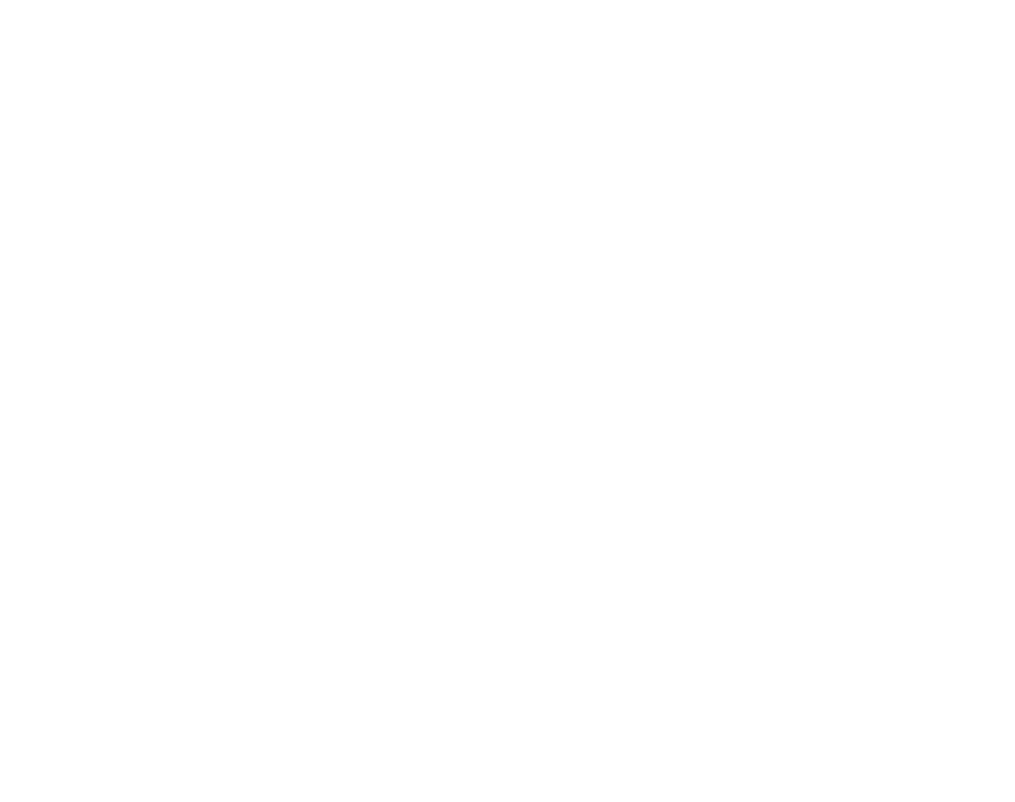
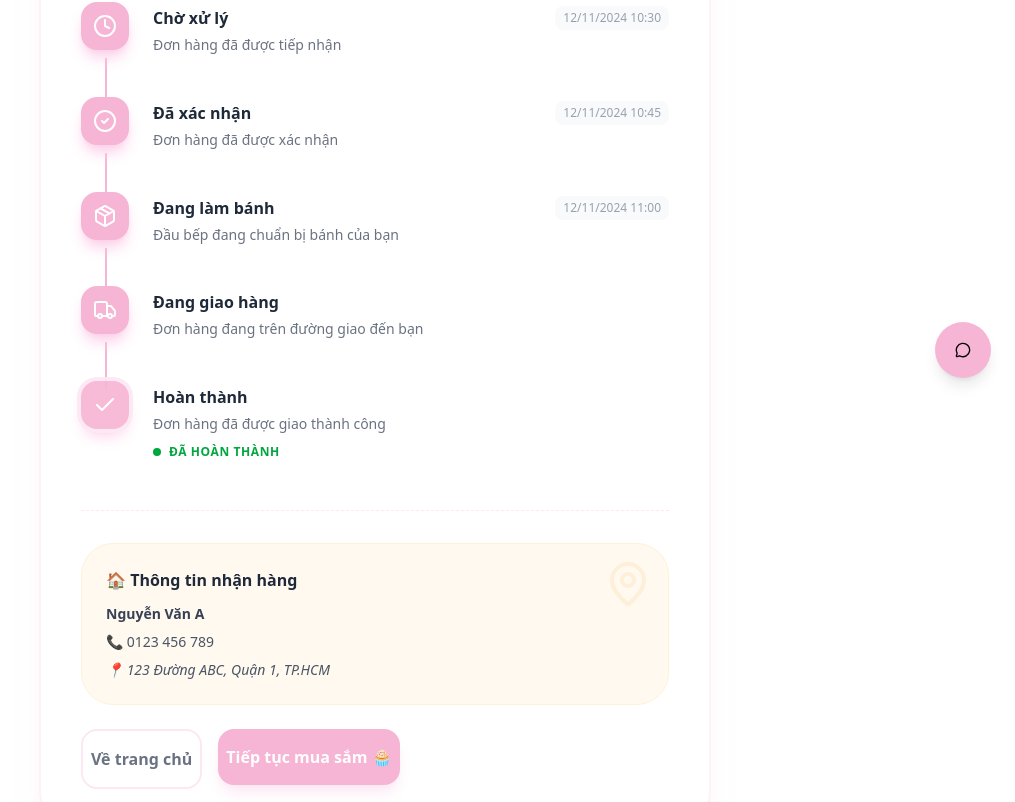
Before and after one commit to linhkhoi1309/SweetieBakery, a React (Vite) app in the folder src/client/: page /order-tracking/1 in a window 1280 px wide. Before the commit this address had no page. Shown: the part 398-1200 px from the top of the page, without its empty margins (265-1280 px from the left). Before the commit the page ends 800 px from the top, so only its background shows below. Built offline with nearby package versions, Linux system fonts and the light colour scheme.

Commit message:
Done order-tracking page

```diff
--- a/src/client/src/App.jsx
+++ b/src/client/src/App.jsx
@@ -19,6 +19,7 @@
 import WishlistPage from "./pages/user/WishlistPage";
 import CartPage from "./pages/user/CartPage";
 import CheckoutPage from "./pages/user/CheckoutPage";
+import OrderTrackingPage from "./pages/user/OrderTrackingPage";
 
 function App() {
   return (
@@ -35,6 +36,7 @@
           <Route path="/wishlist" element={<WishlistPage />} />
           <Route path="/cart" element={<CartPage />} />
           <Route path="/checkout" element={<CheckoutPage />} />
+          <Route path="/order-tracking/:id" element={<OrderTrackingPage />} />
         </Route>
 
         {/* Auth Routes */}
--- /dev/null
+++ b/src/client/src/pages/user/OrderTrackingPage.jsx
@@ -0,0 +1,194 @@
+import {
+  Check,
+  CheckCircle2,
+  Clock,
+  MapPin,
+  Package,
+  Truck,
+} from "lucide-react";
+import { useParams, Link } from "react-router-dom";
+
+const OrderTrackingPage = () => {
+  const params = useParams();
+  const orderID = params?.id || null;
+
+  console.log(orderID);
+
+  // Mock status - Trong thực tế sẽ lấy từ API/Context
+  const currentStatus = "completed"; // pending, confirmed, baking, shipping, completed
+
+  const statuses = [
+    {
+      id: "pending",
+      title: "Chờ xử lý",
+      description: "Đơn hàng đã được tiếp nhận",
+      icon: Clock,
+      date: "12/11/2024 10:30",
+    },
+    {
+      id: "confirmed",
+      title: "Đã xác nhận",
+      description: "Đơn hàng đã được xác nhận",
+      icon: CheckCircle2,
+      date: "12/11/2024 10:45",
+    },
+    {
+      id: "baking",
+      title: "Đang làm bánh",
+      description: "Đầu bếp đang chuẩn bị bánh của bạn",
+      icon: Package,
+      date: "12/11/2024 11:00",
+    },
+    {
+      id: "shipping",
+      title: "Đang giao hàng",
+      description: "Đơn hàng đang trên đường giao đến bạn",
+      icon: Truck,
+      date: "",
+    },
+    {
+      id: "completed",
+      title: "Hoàn thành",
+      description: "Đơn hàng đã được giao thành công",
+      icon: Check,
+      date: "",
+    },
+  ];
+
+  const getStatusIndex = () => {
+    return statuses.findIndex((s) => s.id === currentStatus);
+  };
+
+  const currentIndex = getStatusIndex();
+
+  return (
+    <div className="container mx-auto px-4 py-12">
+      {/* Thay thế Card bằng div custom theo style SweetieBakery */}
+      <div className="max-w-2xl mx-auto bg-white rounded-[2.5rem] border-2 border-pink-50 shadow-xl shadow-pink-100/50 overflow-hidden">
+        {/* Header của trang tracking */}
+        <div className="bg-[#F7B5D5]/10 p-8 text-center border-b border-pink-50">
+          <div className="w-20 h-20 bg-white rounded-3xl shadow-sm flex items-center justify-center mx-auto mb-4 border border-pink-100">
+            <Package className="h-10 w-10 text-[#F7B5D5]" />
+          </div>
+          <h1 className="text-3xl font-black text-gray-800 mb-2">
+            Theo Dõi Đơn Hàng
+          </h1>
+          <p className="text-gray-500 font-medium">
+            Mã đơn hàng:{" "}
+            <span className="text-[#F7B5D5] font-bold">#{orderID}</span>
+          </p>
+        </div>
+
+        <div className="p-8 sm:p-10">
+          {/* Danh sách các trạng thái (Progress Stepper) */}
+          <div className="space-y-10 relative">
+            {statuses.map((status, index) => {
+              const Icon = status.icon;
+              const isCompleted = index <= currentIndex;
+              const isCurrent = index === currentIndex;
+
+              return (
+                <div key={status.id} className="relative flex gap-6">
+                  {/* Đường kẻ nối giữa các icon */}
+                  {index < statuses.length - 1 && (
+                    <div
+                      className={`absolute left-6 top-14 w-0.5 h-12 transition-colors duration-500 ${
+                        index < currentIndex ? "bg-[#F7B5D5]" : "bg-gray-100"
+                      }`}
+                    />
+                  )}
+
+                  {/* Icon trạng thái */}
+                  <div
+                    className={`w-12 h-12 rounded-2xl flex items-center justify-center flex-shrink-0 border-2 transition-all duration-500 z-10 ${
+                      isCompleted
+                        ? "bg-[#F7B5D5] border-[#F7B5D5] text-white shadow-lg shadow-pink-200"
+                        : "bg-white border-gray-200 text-gray-300"
+                    } ${isCurrent ? "ring-4 ring-pink-100 animate-pulse" : ""}`}
+                  >
+                    <Icon className="h-6 w-6" />
+                  </div>
+
+                  {/* Nội dung trạng thái */}
+                  <div className="flex-1 pt-1">
+                    <div className="flex items-center justify-between mb-1">
+                      <h3
+                        className={`font-bold transition-colors ${
+                          isCompleted ? "text-gray-800" : "text-gray-400"
+                        }`}
+                      >
+                        {status.title}
+                      </h3>
+                      {status.date && (
+                        <span className="text-xs font-medium text-gray-400 bg-gray-50 px-2 py-1 rounded-lg">
+                          {status.date}
+                        </span>
+                      )}
+                    </div>
+                    <p className="text-sm text-gray-500 leading-relaxed">
+                      {status.description}
+                    </p>
+
+                    {isCurrent && status.id !== "completed" && (
+                      <div className="mt-2 inline-flex items-center gap-2 text-xs font-bold text-[#F7B5D5] uppercase tracking-wider">
+                        <span className="relative flex h-2 w-2">
+                          <span className="animate-ping absolute inline-flex h-full w-full rounded-full bg-pink-400 opacity-75"></span>
+                          <span className="relative inline-flex rounded-full h-2 w-2 bg-[#F7B5D5]"></span>
+                        </span>
+                        Đang thực hiện
+                      </div>
+                    )}
+
+                    {isCurrent && status.id === "completed" && (
+                      <div className="mt-2 inline-flex items-center gap-2 text-xs font-bold text-green-600 uppercase tracking-wider">
+                        <span className="relative flex h-2 w-2">
+                          <span className="relative inline-flex rounded-full h-2 w-2 bg-green-600"></span>
+                        </span>
+                        Đã hoàn thành
+                      </div>
+                    )}
+                  </div>
+                </div>
+              );
+            })}
+          </div>
+
+          {/* Thông tin giao hàng */}
+          <div className="mt-12 pt-8 border-t border-dashed border-pink-100 space-y-6">
+            <div className="bg-[#FFF0D9]/40 p-6 rounded-4xl border border-[#FFF0D9] relative overflow-hidden">
+              <div className="absolute top-0 right-0 p-4 opacity-10">
+                <MapPin className="w-12 h-12 text-[#f39c12]" />
+              </div>
+              <h4 className="font-bold text-gray-800 mb-3 flex items-center gap-2">
+                🏠 Thông tin nhận hàng
+              </h4>
+              <div className="text-sm text-gray-600 space-y-2 relative z-10">
+                <p className="font-bold text-gray-700">Nguyễn Văn A</p>
+                <p className="flex items-center gap-2">📞 0123 456 789</p>
+                <p className="flex items-start gap-2 italic">
+                  📍 123 Đường ABC, Quận 1, TP.HCM
+                </p>
+              </div>
+            </div>
+
+            {/* Nhóm nút điều hướng */}
+            <div className="flex flex-col sm:flex-row gap-4">
+              <Link to="/">
+                <button className="flex-1 px-2 py-4 border-2 border-pink-100 text-gray-500 rounded-2xl font-bold hover:bg-gray-50 transition-all hover:cursor-pointer">
+                  Về trang chủ
+                </button>
+              </Link>
+              <Link to="/products">
+                <button className="flex-1 px-2 py-4 bg-[#F7B5D5] text-white rounded-2xl font-bold shadow-lg shadow-pink-100 hover:bg-[#f39cb4] transition-all hover:cursor-pointer">
+                  Tiếp tục mua sắm 🧁
+                </button>
+              </Link>
+            </div>
+          </div>
+        </div>
+      </div>
+    </div>
+  );
+};
+
+export default OrderTrackingPage;
```
